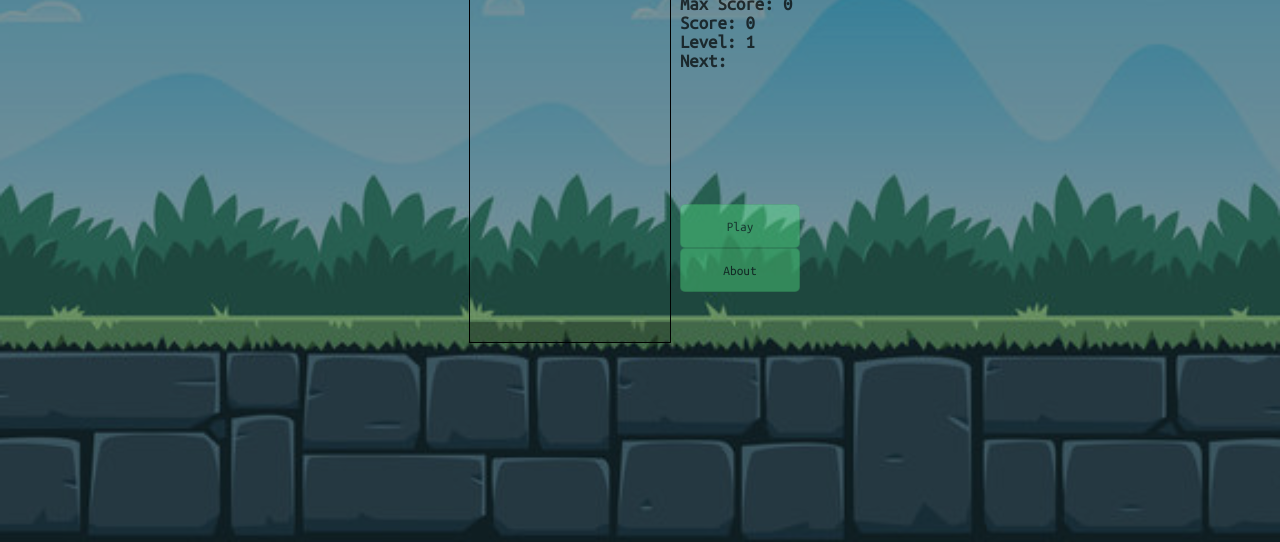
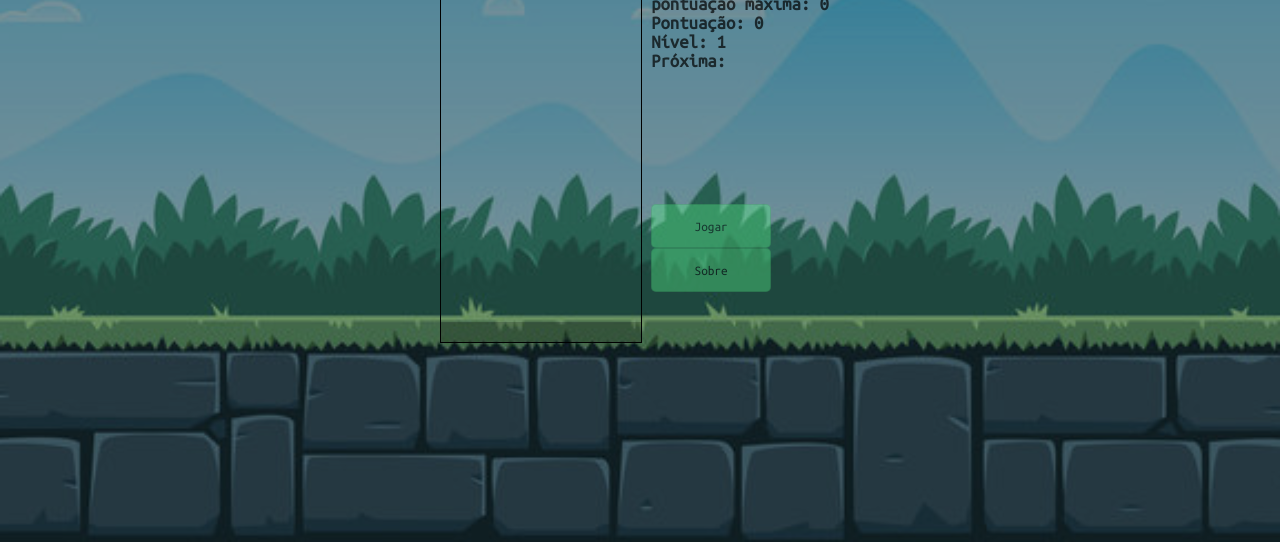
Before and after one commit to Hugobertoncelo/Tetris, a plain HTML site: page index.html in a window 1280 px wide. Shown: the part 258-800 px from the top of the page. Drawn offline with Linux system fonts and the light colour scheme.

Commit message:
translate text

```diff
--- a/index.html
+++ b/index.html
@@ -4,8 +4,8 @@
     <meta charset="UTF-8" />
     <meta http-equiv="X-UA-Compatible" content="IE=edge" />
     <meta name="viewport" content="width=device-width, initial-scale=1.0" />
-    <script src="js/script.js" charset="UTF-8"></script>
-    <link rel="stylesheet" href="css/style.css" />
+    <script src="script.js" charset="UTF-8"></script>
+    <link rel="stylesheet" href="style.css" />
     <link rel="preconnect" href="https://fonts.gstatic.com" />
     <link
       href="https://fonts.googleapis.com/css2?family=Ubuntu+Mono&display=swap"
@@ -18,11 +18,11 @@
       <div class="panel">
         <div>
           <h1 id="title">Tetris</h1>
-          <h3>Max Score: <span id="max-score">0</span></h3>
-          <h3>Score: <span id="score">0</span></h3>
-          <h3>Level: <span id="level">1</span></h3>
+          <h3>pontuação máxima: <span id="max-score">0</span></h3>
+          <h3>Pontuação: <span id="score">0</span></h3>
+          <h3>Nível: <span id="level">1</span></h3>
         </div>
-        <h3>Next:</h3>
+        <h3>Próxima:</h3>
         <div class="wrapper">
           <div class="mini-grid">
             <div></div>
@@ -44,10 +44,10 @@
           </div>
         </div>
         <div class="controller">
-          <button id="btn-reset">Play</button>
+          <button id="btn-reset">Jogar</button>
           <button id="btn-mute" hidden>Mute</button>
           <button id="btn-pause" hidden>Pause</button>
-          <button id="btn-about">About</button>
+          <button id="btn-about">Sobre</button>
           <button id="btn-up" hidden>↑</button>
           <div class="btn-fake"></div>
           <button id="btn-left" hidden>←</button>
--- a/js/script.js
+++ b/script.js
@@ -262,7 +262,7 @@ document.addEventListener("DOMContentLoaded", () => {
 
   function pauseGame() {
     if (timerId) {
-      h1Title.innerHTML = "Game Paused!";
+      h1Title.innerHTML = "Jogo pausado!";
       sndBackground.pause();
       clearInterval(timerId);
       timerId = null;
```
Also changed, not shown: style.css (renamed from css/style.css).
